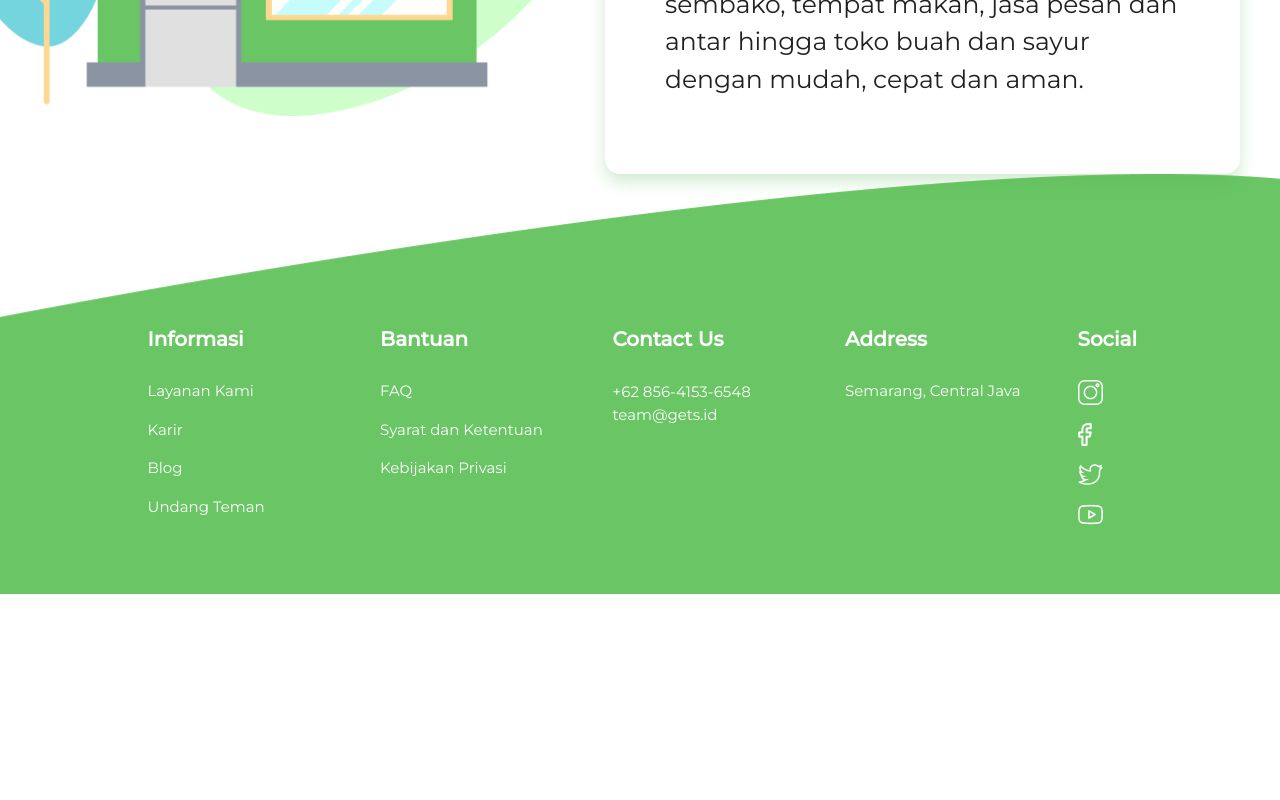
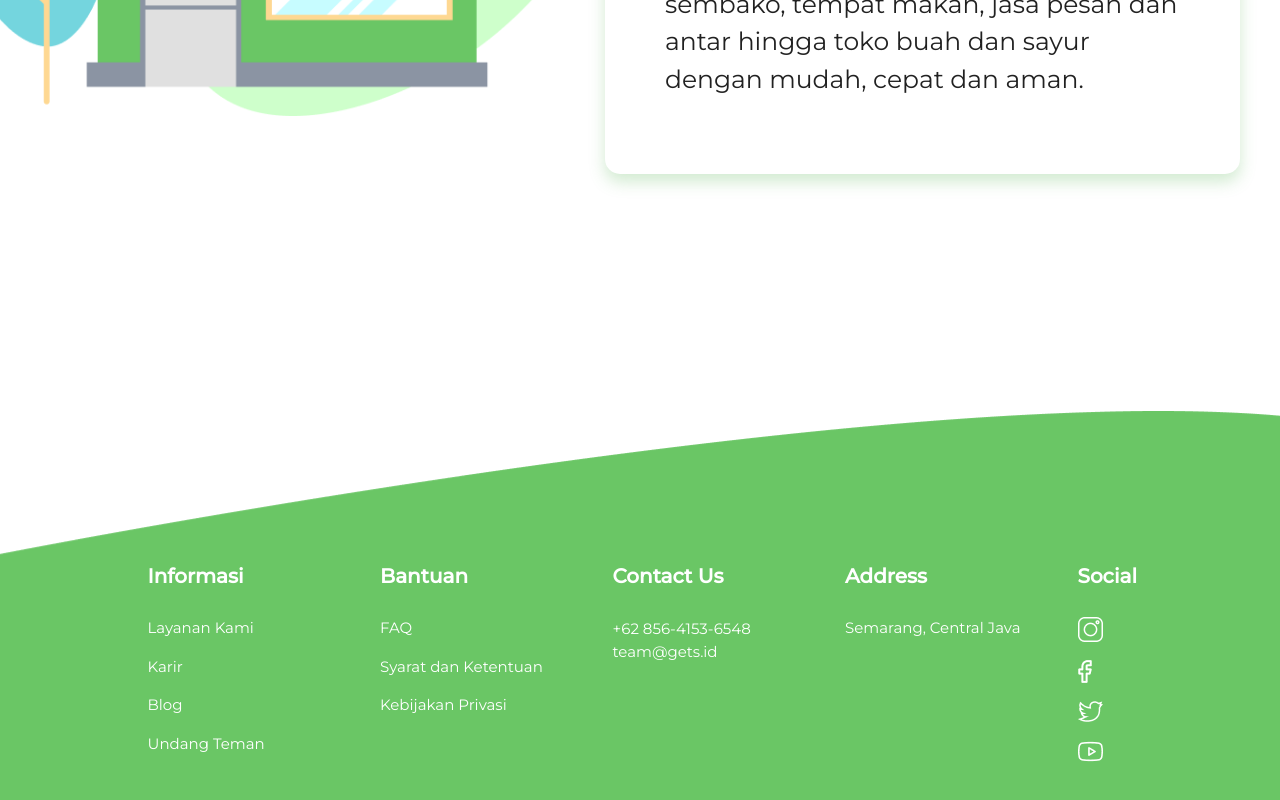
Before and after one commit to bayusatmoko/mplace, a Vue app: page / in a window 1280 px wide. Shown: the part 2447-3247 px from the top of the page. Before the commit the page ends 3041 px from the top, so only its background shows below. Built offline with nearby package versions, Linux system fonts and the light colour scheme.

Commit message:
Add margin top to footer

```diff
--- a/src/views/HomeDesktop.vue
+++ b/src/views/HomeDesktop.vue
@@ -139,7 +139,7 @@
         </v-col>
       </v-row>
     </div>
-    <div class="rectangle" style="padding-top:150px;">
+    <div class="rectangle" style="padding-top:150px; margin-top: 237px;">
     <v-row style="margin-left: -100px;">
       <v-col cols="2"></v-col>
         <v-col cols="2">
```
